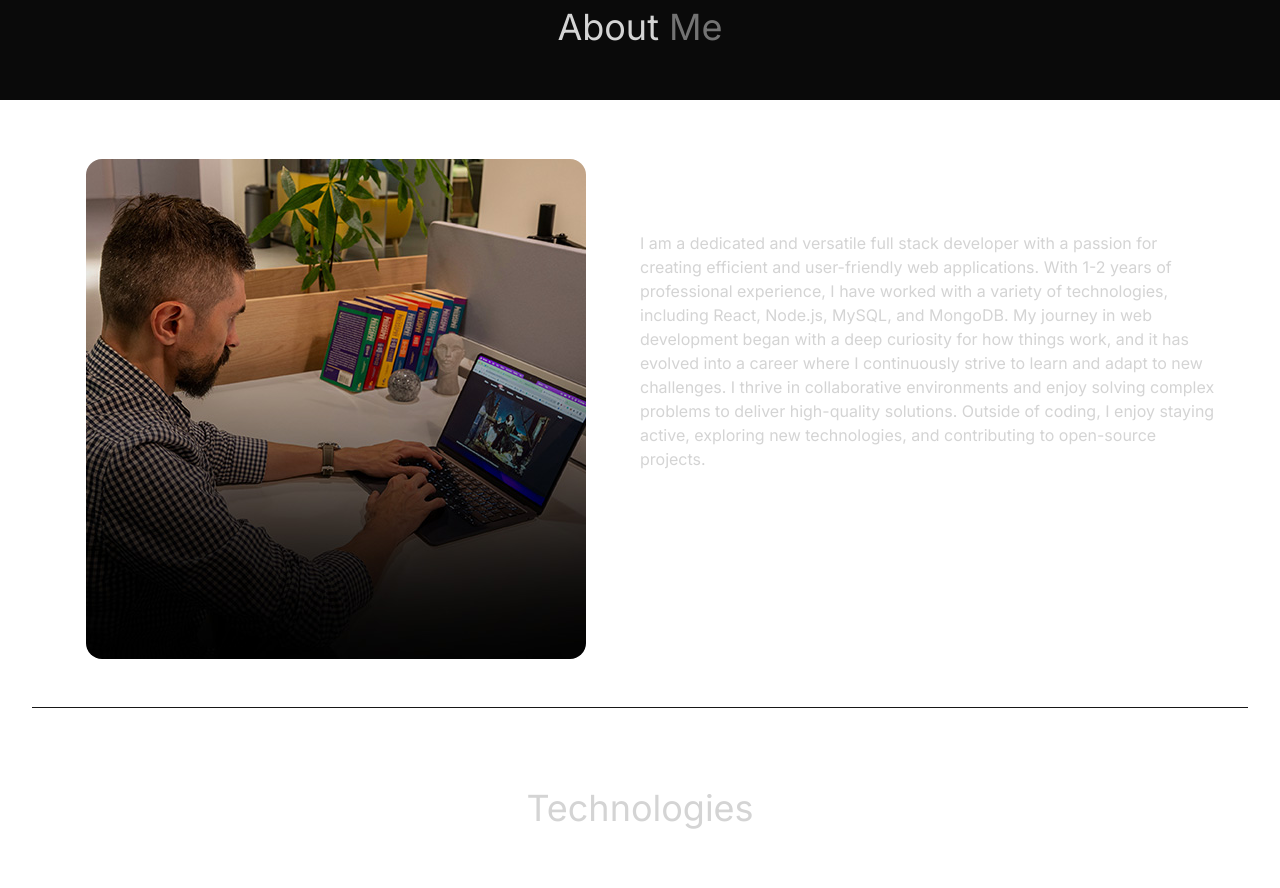
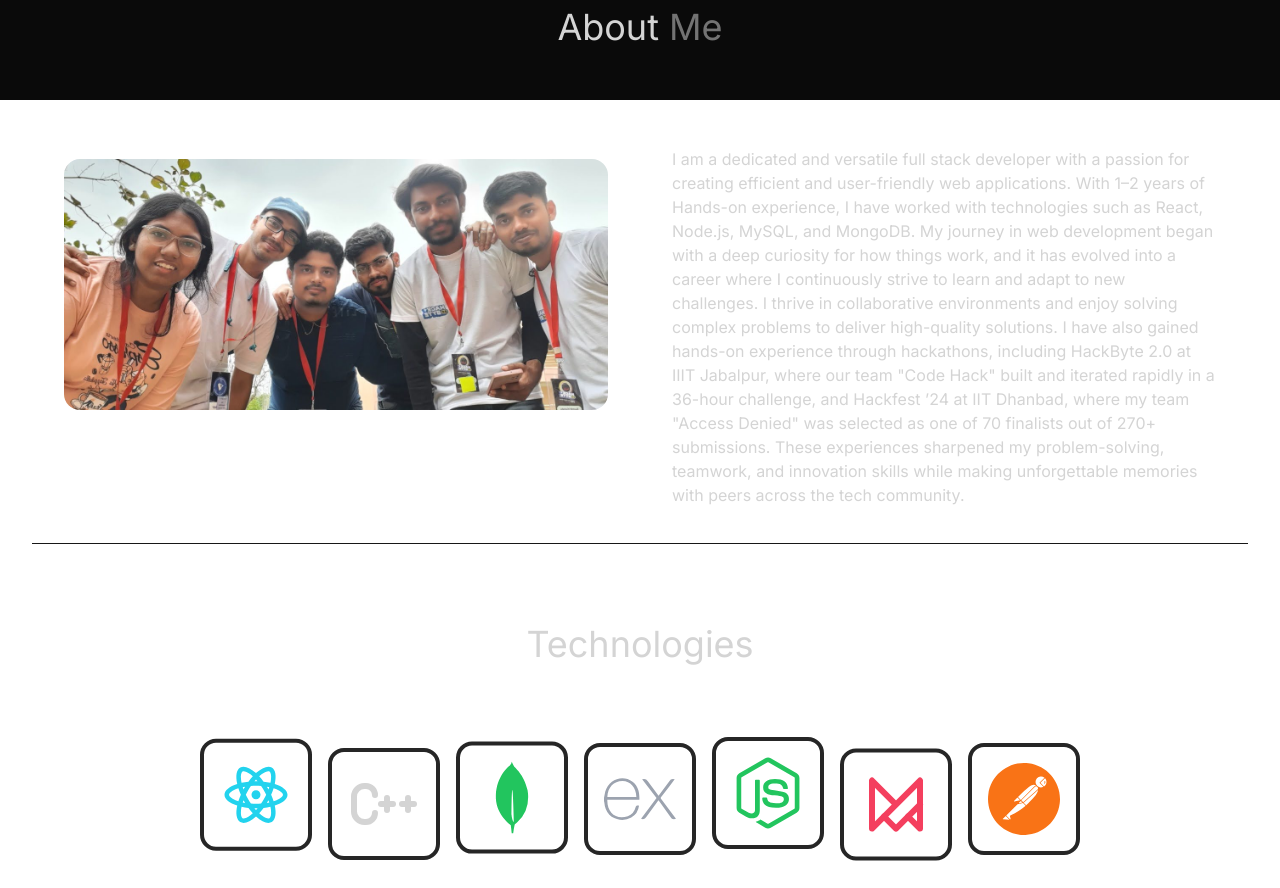
Before and after one commit to SumitKundu102022/React-Portfolio, a React (Vite) app: page / in a window 1280 px wide. Shown: the part 700-1588 px from the top of the page. Built offline with nearby package versions, Linux system fonts and the light colour scheme; no server answers.

Commit message:
updated about image

```diff
--- a/src/components/About.jsx
+++ b/src/components/About.jsx
@@ -1,4 +1,4 @@
-import aboutImg from "../assets/about.jpg"
+import aboutImg from "../assets/about2.jpg"
 import { ABOUT_TEXT } from "../constants";
 import { motion } from "framer-motion";
 const About = () => {
@@ -9,17 +9,32 @@ const About = () => {
         <span className="text-neutral-500"> Me</span>
       </h2>
       <div className="flex flex-wrap">
-        <motion.div
+        {/* <motion.div
           whileInView={{ opacity: 1, x: 0 }}
           initial={{ x: -100, opacity: 0 }}
           // animate={{ x: 0, opacity: 1 }}
           transition={{ duration: 0.5 }}
           className="w-full lg:w-1/2 lg:p-8"
         >
-          <div className="flex items-center justify-center">
+          <div className="flex items-center justify-center mt-10 sticky top-0 z-40 shadow-md bg-gradient-to-t from-purple-600 to-transparent text-white animate-slide-down">
+            <img className="rounded-2xl relative top-0 z-30" src={aboutImg} alt="about" />
+          </div>
+        </motion.div> */}
+        <motion.div
+          whileInView={{ opacity: 1, x: 0 }}
+          initial={{ x: -100, opacity: 0 }}
+          transition={{ duration: 0.5 }}
+          className="w-full lg:w-1/2 lg:p-8"
+        >
+          <div className="relative flex items-center justify-center mt-0 cursor-pointer group">
+            {/* Image */}
             <img className="rounded-2xl" src={aboutImg} alt="about" />
+
+            {/* Gradient + shadow on hover */}
+            <div className="absolute inset-0 rounded-2xl opacity-0 group-hover:opacity-100 transition-opacity duration-300 shadow-md bg-gradient-to-t from-purple-600 to-transparent"></div>
           </div>
         </motion.div>
+
         <motion.div
           whileInView={{ opacity: 1, x: 0 }}
           initial={{ x: 100, opacity: 0 }}
@@ -27,8 +42,8 @@ const About = () => {
           transition={{ duration: 0.5 }}
           className="w-full lg:w-1/2"
         >
-          <div className="flex justify-center lg:justify-start py-4">
-            <p className="my-2 max-w-xl py-20">{ABOUT_TEXT}</p>
+          <div className="flex justify-center lg:justify-start py-4 lg:py-0">
+            <p className="my-2 lg:my-0 max-w-xl py-20 lg:py-5 lg:mx-8">{ABOUT_TEXT}</p>
           </div>
         </motion.div>
       </div>
--- a/src/constants/index.js
+++ b/src/constants/index.js
@@ -14,7 +14,9 @@ import school from "../assets/education/school.png";
 
 export const HERO_CONTENT = `I am a passionate full stack developer with a knack for crafting robust and scalable web applications. With 1-2 years of hands-on experience, I have honed my skills in front-end technologies like React and Next.js, as well as back-end technologies like Node.js, MySQL, and MongoDB. My goal is to leverage my expertise to create innovative solutions that drive business growth and deliver exceptional user experiences.`;
 
-export const ABOUT_TEXT = `I am a dedicated and versatile full stack developer with a passion for creating efficient and user-friendly web applications. With 1-2 years of professional experience, I have worked with a variety of technologies, including React, Node.js, MySQL, and MongoDB. My journey in web development began with a deep curiosity for how things work, and it has evolved into a career where I continuously strive to learn and adapt to new challenges. I thrive in collaborative environments and enjoy solving complex problems to deliver high-quality solutions. Outside of coding, I enjoy staying active, exploring new technologies, and contributing to open-source projects.`;
+//export const ABOUT_TEXT = `I am a dedicated and versatile full stack developer with a passion for creating efficient and user-friendly web applications. With 1-2 years of professional experience, I have worked with a variety of technologies, including React, Node.js, MySQL, and MongoDB. My journey in web development began with a deep curiosity for how things work, and it has evolved into a career where I continuously strive to learn and adapt to new challenges. I thrive in collaborative environments and enjoy solving complex problems to deliver high-quality solutions. Outside of coding, I enjoy staying active, exploring new technologies, and contributing to open-source projects.`;
+export const ABOUT_TEXT = `I am a dedicated and versatile full stack developer with a passion for creating efficient and user-friendly web applications. With 1–2 years of Hands-on experience, I have worked with technologies such as React, Node.js, MySQL, and MongoDB. My journey in web development began with a deep curiosity for how things work, and it has evolved into a career where I continuously strive to learn and adapt to new challenges. I thrive in collaborative environments and enjoy solving complex problems to deliver high-quality solutions. I have also gained hands-on experience through hackathons, including HackByte 2.0 at IIIT Jabalpur, where our team "Code Hack" built and iterated rapidly in a 36-hour challenge, and Hackfest ’24 at IIT Dhanbad, where my team "Access Denied" was selected as one of 70 finalists out of 270+ submissions. These experiences sharpened my problem-solving, teamwork, and innovation skills while making unforgettable memories with peers across the tech community.
+`;
 
 export const EDUCATIONS = [
   {
```
Also changed, not shown: src/assets/about2.jpg (added).
